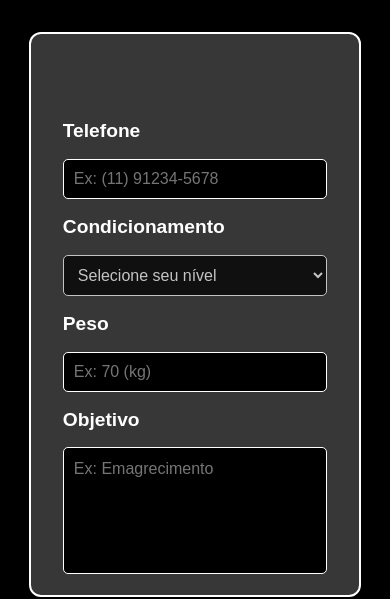
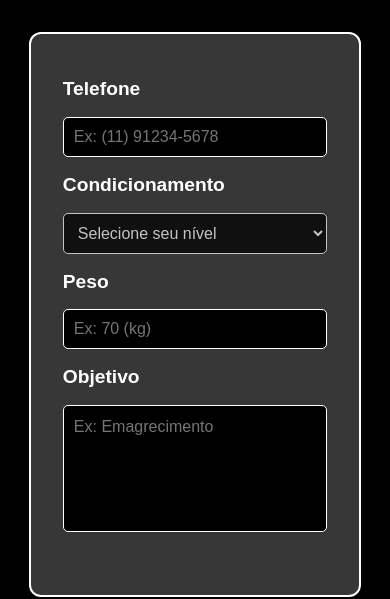
Before and after one commit to Vinirocha388/bodyhealthy-web, a Next.js app: page /usuario in a window 390 px wide. Shown: the part 808-1407 px from the top of the page. Built offline with nearby package versions, Linux system fonts and the light colour scheme.

Commit message:
feat: add second collumn div

```diff
--- a/src/app/usuario/page.jsx
+++ b/src/app/usuario/page.jsx
@@ -80,7 +80,8 @@ export default function Usuario() {
             {isEditing ? "Salvar" : "Editar"}
           </button>
 
-          <div className={styles.secondCollumnTopicDiv}>
+        <div className={styles.secondCollumnDiv}>
+        <div className={styles.secondCollumnTopicDiv}>
             <p className={styles.secondCollumnTopicTitle}>Telefone</p>
             <input
               className={styles.secondCollumnTopicText}
@@ -130,8 +131,8 @@ export default function Usuario() {
               placeholder="Ex: Emagrecimento"
               disabled={!isEditing}
             />
-
           </div>
+        </div>
         </div>
       </main>
       <Footer />
--- a/src/app/usuario/usuario.module.css
+++ b/src/app/usuario/usuario.module.css
@@ -1,6 +1,12 @@
 .container {
     flex-direction: column;
     background-color: var(--bg-color);
+}
+
+.secondCollumnDiv {
+    height: auto;
+    width: 100%;
+    margin-right: 10%;
 }
 
 .userPage {
@@ -191,6 +197,11 @@
         margin-bottom: 15vh;
     }
 
+    .secondCollumnDiv {
+        position: relative;
+        bottom: 5vh;
+    }
+
     .firstCollumn,
     .secondCollumn {
         width: 85vw;
```
